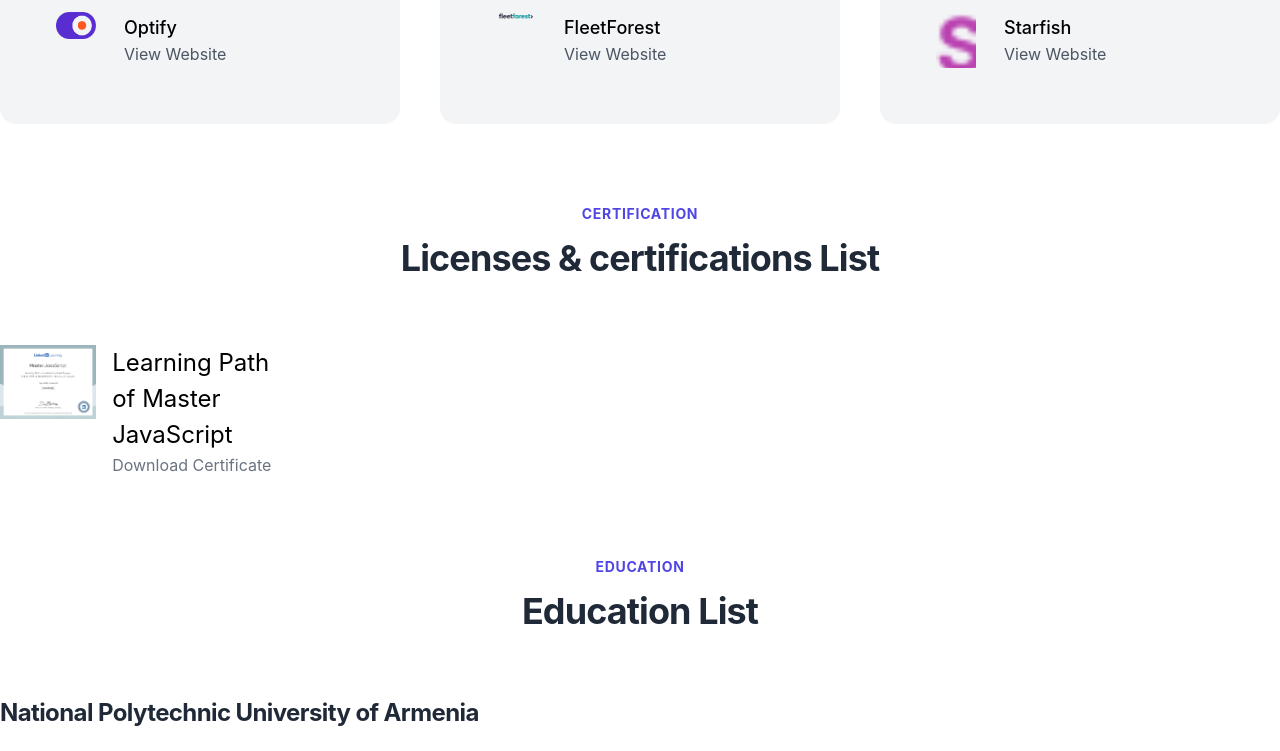
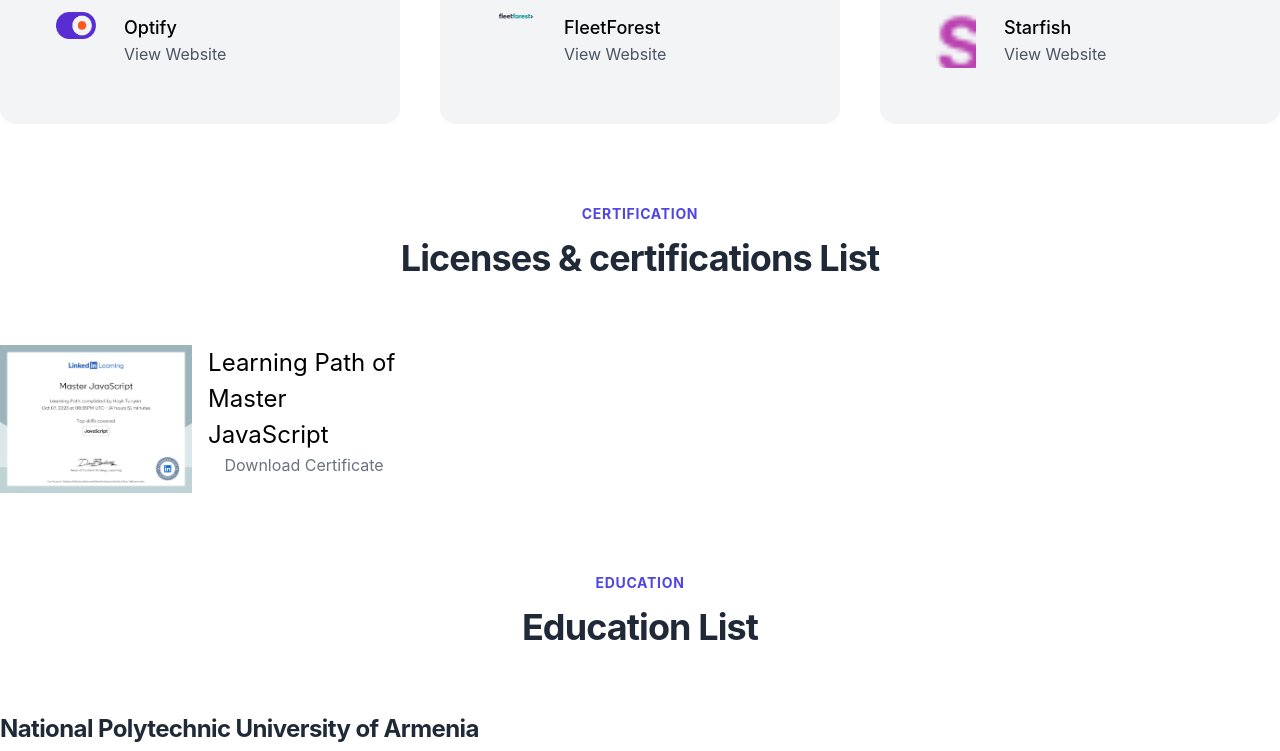
Before and after one commit to HaykTunyan/CV-Portfolio, a Next.js app: page / in a window 1280 px wide. Shown: the part 2000-2751 px from the top of the page. Built offline with nearby package versions, Linux system fonts and the light colour scheme.

Commit message:
links change

```diff
--- a/components/certificate.js
+++ b/components/certificate.js
@@ -11,26 +11,26 @@
 
     return (
         <Container>
-            <div className="grid gap-10 lg:grid-cols-3 xl:grid-cols-4">
+            <div className="grid gap-10 lg:grid-cols-3 xl:grid-cols-3">
                 <div className="lg:col-span-2 xl:col-auto">
-                    <div className="flex justify-between w-full h-full ">
-                        <div className="w-56 pr-2">
+                    <div className="flex flex-col   md:flex-row  md:justify-between w-full h-full ">
+                        <div className="w-auto  flex justify-center md:pr-2  hover:transform hover:scale-150 transition-transform">
                             <Image
                                 src={CertificateImage}
-                                width="200"
-                                height="20"
+                                width="400"
+                                height="40"
                                 className={"object-cover"}
                                 alt="CertificateImage"
                                 loading="eager"
                                 placeholder="blur"
                             />
                         </div>
-                        <div className="pl-2">
+                        <div className="pt-5 md:pt-0  md:pl-2 flex flex-col items-center ">
                             <p className="text-2xl leading-normal">
                                 Learning Path of Master JavaScript
                             </p>
                             <a
-                                href="../public/pdf/Hayk_Tunyan_Certificate_Master_JavaScript.pdf"
+                                href="./pdf/Hayk_Tunyan_Certificate_Master_JavaScript.pdf"
                                 rel="noopener"
                                 download
                                 className="flex items-center space-x-2 text-gray-500 dark:text-gray-400">
--- a/components/hero.js
+++ b/components/hero.js
@@ -38,7 +38,7 @@
 
             <div className="flex flex-col items-start space-y-3 sm:space-x-4 sm:space-y-0 sm:items-center sm:flex-row">
               <a
-                href="../public/pdf/CV_Hayk_Tunyan.pdf"
+                href="./pdf/CV_Hayk_Tunyan.pdf"
 
                 download
                 rel="noopener"
--- a/components/navbar.js
+++ b/components/navbar.js
@@ -49,23 +49,29 @@
                       />
                     )}
                   </svg>
+
                 </Disclosure.Button>
+                <ThemeChanger />
 
                 <Disclosure.Panel className="flex flex-wrap w-full my-5 lg:hidden">
                   <>
-                    <Link href={"/https://www.linkedin.com/in/hayk-tunyan/"}
+                    <Link href={"https://www.linkedin.com/in/hayk-tunyan/"}
+                      target="_blank"
                       className="inline-block px-4 py-2 text-lg font-normal text-gray-800 no-underline rounded-md dark:text-gray-200 hover:text-indigo-500 focus:text-indigo-500 focus:bg-indigo-100 focus:outline-none dark:focus:bg-gray-800">
                       Linkedin
                     </Link>
                     <Link href={"https://github.com/HaykTunyan"}
+                    target="_blank"
                       className="inline-block px-4 py-2 text-lg font-normal text-gray-800 no-underline rounded-md dark:text-gray-200 hover:text-indigo-500 focus:text-indigo-500 focus:bg-indigo-100 focus:outline-none dark:focus:bg-gray-800">
                       Github
                     </Link>
-                    <Link href={"/ https://vercel.com/hayktunyan"}
+                    <Link href={"https://vercel.com/hayktunyan"}
+                    target="_blank"
                       className="inline-block px-4 py-2 text-lg font-normal text-gray-800 no-underline rounded-md dark:text-gray-200 hover:text-indigo-500 focus:text-indigo-500 focus:bg-indigo-100 focus:outline-none dark:focus:bg-gray-800">
                       Vercel
                     </Link>
                   </>
+
                 </Disclosure.Panel>
 
               </div>
@@ -75,15 +81,18 @@
 
         <div className="hidden text-center lg:flex lg:items-center">
           <ul className="items-center justify-end flex-1 pt-6 list-none lg:pt-0 lg:flex">
-            <Link href={"/https://www.linkedin.com/in/hayk-tunyan/"}
+            <Link href={"https://www.linkedin.com/in/hayk-tunyan/"}
+            target="_blank"
               className="inline-block px-4 py-2 text-lg font-normal text-gray-800 no-underline rounded-md dark:text-gray-200 hover:text-indigo-500 focus:text-indigo-500 focus:bg-indigo-100 focus:outline-none dark:focus:bg-gray-800">
               Linkedin
             </Link>
             <Link href={"https://github.com/HaykTunyan"}
+            target="_blank"
               className="inline-block px-4 py-2 text-lg font-normal text-gray-800 no-underline rounded-md dark:text-gray-200 hover:text-indigo-500 focus:text-indigo-500 focus:bg-indigo-100 focus:outline-none dark:focus:bg-gray-800">
               Github
             </Link>
-            <Link href={"/ https://vercel.com/hayktunyan"}
+            <Link href={"https://vercel.com/hayktunyan"}
+            target="_blank"
               className="inline-block px-4 py-2 text-lg font-normal text-gray-800 no-underline rounded-md dark:text-gray-200 hover:text-indigo-500 focus:text-indigo-500 focus:bg-indigo-100 focus:outline-none dark:focus:bg-gray-800">
               Vercel
             </Link>
```
Also changed, not shown: 2 other files (tests, documents, lock files or other folders).
